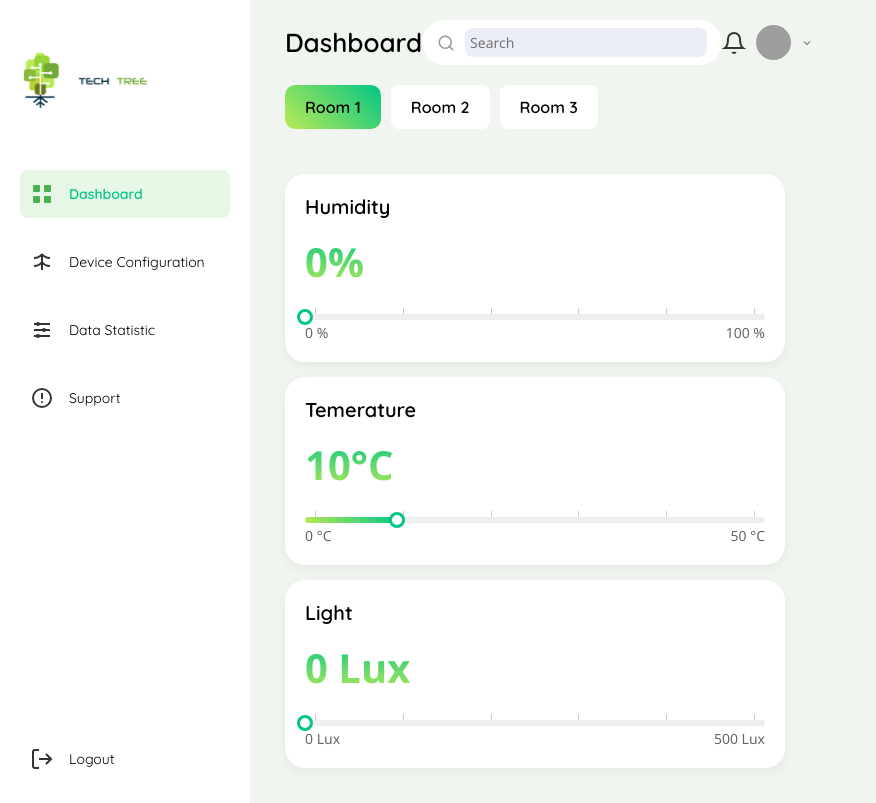
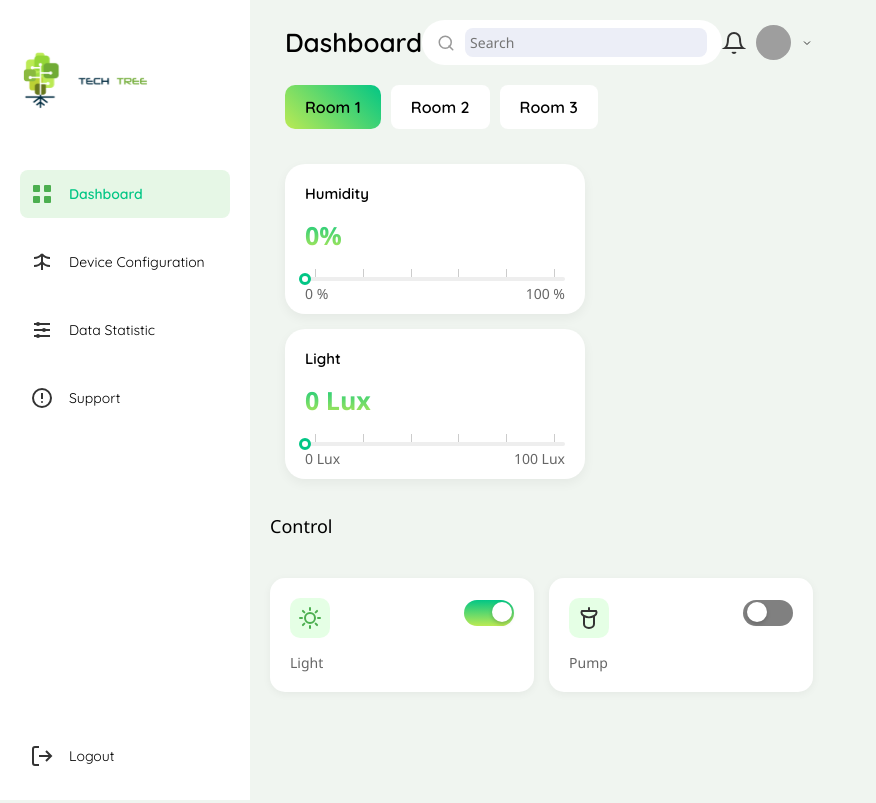
Before and after one commit to kchan139/fe-smartfarm, a React (Create React App) app: page /dashboard in a window 1280 px wide. Shown: the whole page, without its empty margins (0-876 px from the left). Built offline with nearby package versions, Linux system fonts and the light colour scheme; no server answers; sample sign-in values are in the browser's storage; grey boxes are pictures that could not be loaded.

Commit message:
feat: add control buttons

```diff
--- /dev/null
+++ b/src/pages/Dashboard/Control/Control.css
@@ -0,0 +1,108 @@
+* {
+    margin: 0;
+    padding: 0;
+    box-sizing: border-box;
+    font-family: 'Segoe UI', Tahoma, Geneva, Verdana, sans-serif;
+}
+
+.ControlHeader {
+    display: flex;
+    justify-content: space-between;
+    align-items: center;
+    margin-bottom: 20px;
+}
+
+.ControlHeader h2 {
+    font-size: 18px;
+    font-weight: 500;
+    color: #000000;
+}
+
+.Grid {
+    display: grid;
+    grid-template-columns: repeat(auto-fill, minmax(240px, 1fr));
+    gap: 15px;
+}
+
+.widget-card {
+    background-color: white;
+    border-radius: 15px;
+    padding: 20px;
+    box-shadow: 0 2px 8px rgba(0, 0, 0, 0.05);
+}
+
+.widget-header {
+    display: flex;
+    justify-content: space-between;
+    align-items: center;
+    margin-bottom: 15px;
+}
+
+.widget-icon {
+    width: 40px;
+    height: 40px;
+    background-color: rgba(0, 255, 8, 0.1);
+    border-radius: 10px;
+    display: flex;
+    align-items: center;
+    justify-content: center;
+}
+
+/* Toggle Switch Styles */
+.toggle-switch {
+    position: relative;
+    display: inline-block;
+    width: 50px;
+    height: 36px;
+}
+
+.toggle-input {
+    opacity: 0;
+    width: 0;
+    height: 0;
+}
+
+.toggle-label {
+    position: absolute;
+    cursor: pointer;
+    top: 0;
+    left: 0;
+    right: 0;
+    bottom: 0;
+    background-color: gray;
+    transition: .4s;
+    border-radius: 34px;
+}
+
+.toggle-button {
+    position: absolute;
+    content: "";
+    height: 20px;
+    width: 20px;
+    left: 4px;
+    bottom: 4px;
+    background-color: white;
+    transition: .4s;
+    border-radius: 50%;
+    box-shadow: 0 2px 4px rgba(0, 0, 0, 0.2);
+}
+
+.toggle-input:checked + .toggle-label {
+    background: linear-gradient(180deg, #02C685 0%, #BBEA54 100%);
+}
+
+.toggle-input:checked + .toggle-label .toggle-button {
+    transform: translateX(24px);
+}
+
+.widget-status {
+    font-size: 14px;
+    color: #666;
+    margin-top: 5px;
+}
+
+.widget-info {
+    display: flex;
+    flex-direction: column;
+    gap: 5px;
+}
--- /dev/null
+++ b/src/pages/Dashboard/Control/Control.js
@@ -0,0 +1,21 @@
+import './Control.css'
+import Light from './Light/Light'
+import Pump from './Pump/Pump'
+
+function Control() {
+    return (
+        <>
+            <div class="ControlHeader">
+                <h2>Control</h2>
+            </div>
+
+            <div class="Grid">
+                <Light/>
+                <Pump/>
+            </div>
+
+        </>
+    )
+}
+
+export default Control
--- /dev/null
+++ b/src/pages/Dashboard/Control/Light/Light.js
@@ -0,0 +1,36 @@
+import './Light.css'
+
+function Light() {
+    return (
+        <>
+            <div class="widget-card">
+                <div class="widget-header">
+                    <div class="widget-icon">
+                        <svg width="24" height="24" viewBox="0 0 24 24" fill="none">
+                            <circle cx="12" cy="12" r="5" stroke="#4CAF50" stroke-width="2"/>
+                            <path d="M12 4V2" stroke="#4CAF50" stroke-width="2" stroke-linecap="round"/>
+                            <path d="M12 22V20" stroke="#4CAF50" stroke-width="2" stroke-linecap="round"/>
+                            <path d="M20 12L22 12" stroke="#4CAF50" stroke-width="2" stroke-linecap="round"/>
+                            <path d="M2 12L4 12" stroke="#4CAF50" stroke-width="2" stroke-linecap="round"/>
+                            <path d="M17.6569 6.34315L19.0711 4.92893" stroke="#4CAF50" stroke-width="2" stroke-linecap="round"/>
+                            <path d="M4.92893 19.0711L6.34315 17.6569" stroke="#4CAF50" stroke-width="2" stroke-linecap="round"/>
+                            <path d="M17.6569 17.6569L19.0711 19.0711" stroke="#4CAF50" stroke-width="2" stroke-linecap="round"/>
+                            <path d="M4.92893 4.92893L6.34315 6.34315" stroke="#4CAF50" stroke-width="2" stroke-linecap="round"/>
+                        </svg>
+                    </div>
+                    <div class="toggle-switch active">
+                        <input type="checkbox" id="light-toggle" class="toggle-input" checked/>
+                        <label for="light-toggle" class="toggle-label">
+                            <span class="toggle-button"></span>
+                        </label>
+                    </div>
+                </div>
+                <div class="widget-status">
+                    Light
+                </div>
+            </div>
+        </>
+    )
+}
+
+export default Light
--- /dev/null
+++ b/src/pages/Dashboard/Control/Pump/Pump.js
@@ -0,0 +1,28 @@
+import './Pump.css'
+
+function Pump() {
+    return (
+    <div class="widget-card">
+        <div class="widget-header">
+            <div class="widget-icon">
+                <svg width="24" height="24" viewBox="0 0 24 24" fill="none">
+                    <path d="M12 2L12 5" stroke="#333" stroke-width="2" stroke-linecap="round"/>
+                    <path d="M5 5H19C19 5 21 8 17 10C13 12 11 12 7 10C3 8 5 5 5 5Z" stroke="#333" stroke-width="2"/>
+                    <path d="M7 10C7 10 7 16 7 18C7 20 9 22 12 22C15 22 17 20 17 18C17 16 17 10 17 10" stroke="#333" stroke-width="2"/>
+                </svg>
+            </div>
+            <div class="toggle-switch">
+                <input type="checkbox" id="water-toggle" class="toggle-input"/>
+                <label for="water-toggle" class="toggle-label">
+                    <span class="toggle-button"></span>
+                </label>
+            </div>
+        </div>
+        <div class="widget-status">
+            Pump
+        </div>
+    </div>
+    )
+}
+
+export default Pump;
--- a/src/pages/Dashboard/Dashboard.js
+++ b/src/pages/Dashboard/Dashboard.js
@@ -5,16 +5,16 @@ import Widget from './Widget.js'
 
 function Dashboard() {
     const [humid, setHumid] = useState(0);
-    const [temp, setTemp] = useState(0);
+    // const [temp, setTemp] = useState(0);
     const [light, setLight] = useState(0);
 
-    useEffect(() => {
-        setInterval(() => {
-            //* get api value here
-            const tempFeed = 10;
-            setTemp(tempFeed);
-        }, 2000);
-    }, [])
+    // useEffect(() => {
+    //     setInterval(() => {
+    //         //* get api value here
+    //         const tempFeed = 10;
+    //         setTemp(tempFeed);
+    //     }, 2000);
+    // }, [])
 
     useEffect(() => {
         setInterval(() => {
@@ -51,8 +51,8 @@ function Dashboard() {
     return (
         <div class="dashboard">
             <Widget value={humid} unit="%" lowest="0" highest="100" >Humidity</Widget>
-            <Widget value={temp} unit="°C" lowest="0" highest="50" >Temerature</Widget>
-            <Widget value={light} unit=" Lux" lowest="0" highest="500" >Light</Widget>
+            {/* <Widget value={temp} unit="°C" lowest="0" highest="50" >Temerature</Widget> */}
+            <Widget value={light} unit=" Lux" lowest="0" highest="100" >Light</Widget>
         </div>
     )
 }
--- a/src/pages/Dashboard/DashboardPage.js
+++ b/src/pages/Dashboard/DashboardPage.js
@@ -3,6 +3,7 @@ import Header from './Header/Header';
 import RoomTab from './RoomTab/RoomTab';
 import Dashboard from './Dashboard';
 import "./DashboardPage.css"
+import Control from './Control/Control';
 
 function DashboardPage() {
     return (
@@ -15,6 +16,7 @@ function DashboardPage() {
                     <Header/>
                     <RoomTab/>
                     <Dashboard/>
+                    <Control/>
                 </maincontent>
             </body>
         </>
--- a/src/pages/Dashboard/RoomTab/RoomTab.css
+++ b/src/pages/Dashboard/RoomTab/RoomTab.css
@@ -1,7 +1,7 @@
 .room-tabs {
     display: flex;
     gap: 10px;
-    margin-bottom: 10px;
+    /* margin-bottom: 10px; */
     margin-left: 15px;
 }
 
--- a/src/pages/Dashboard/Slider.css
+++ b/src/pages/Dashboard/Slider.css
@@ -5,7 +5,7 @@
 
 .slider {
     width: 100%;
-    height: 6px;
+    height: 4px;
     background-color: #eee;
     border-radius: 10px;
     position: relative;
@@ -20,8 +20,8 @@
 }
 
 .slider-thumb {
-    width: 16px;
-    height: 16px;
+    width: 12px;
+    height: 12px;
     background-color: white;
     border: 3px solid #02C685;
     border-radius: 50%;
--- a/src/pages/Dashboard/Widget.css
+++ b/src/pages/Dashboard/Widget.css
@@ -8,16 +8,17 @@
 
 .metric-widget {
     width: 100%;
-    max-width: 500px;
+    max-width: 300px;
+    max-height: 150px;
     display: flex;
     flex-direction: column;
     gap: 15px;
 }
 
 .metric-title {
-    color: #000;
+    color: #000000;
     font-family: Quicksand;
-    font-size: 20px;
+    font-size: 15px;
     font-style: normal;
     font-weight: 600;
     line-height: normal;
@@ -32,7 +33,7 @@
     -webkit-background-clip: text;
     -webkit-text-fill-color: transparent;
     /* text-align: center; */
-    font-size: 40px;
+    font-size: 25px;
     font-style: normal;
     font-weight: 700;
     line-height: normal;
```
Also changed, not shown: src/pages/Dashboard/Control/Light/Light.css (added), src/pages/Dashboard/Control/Pump/Pump.css (added).
